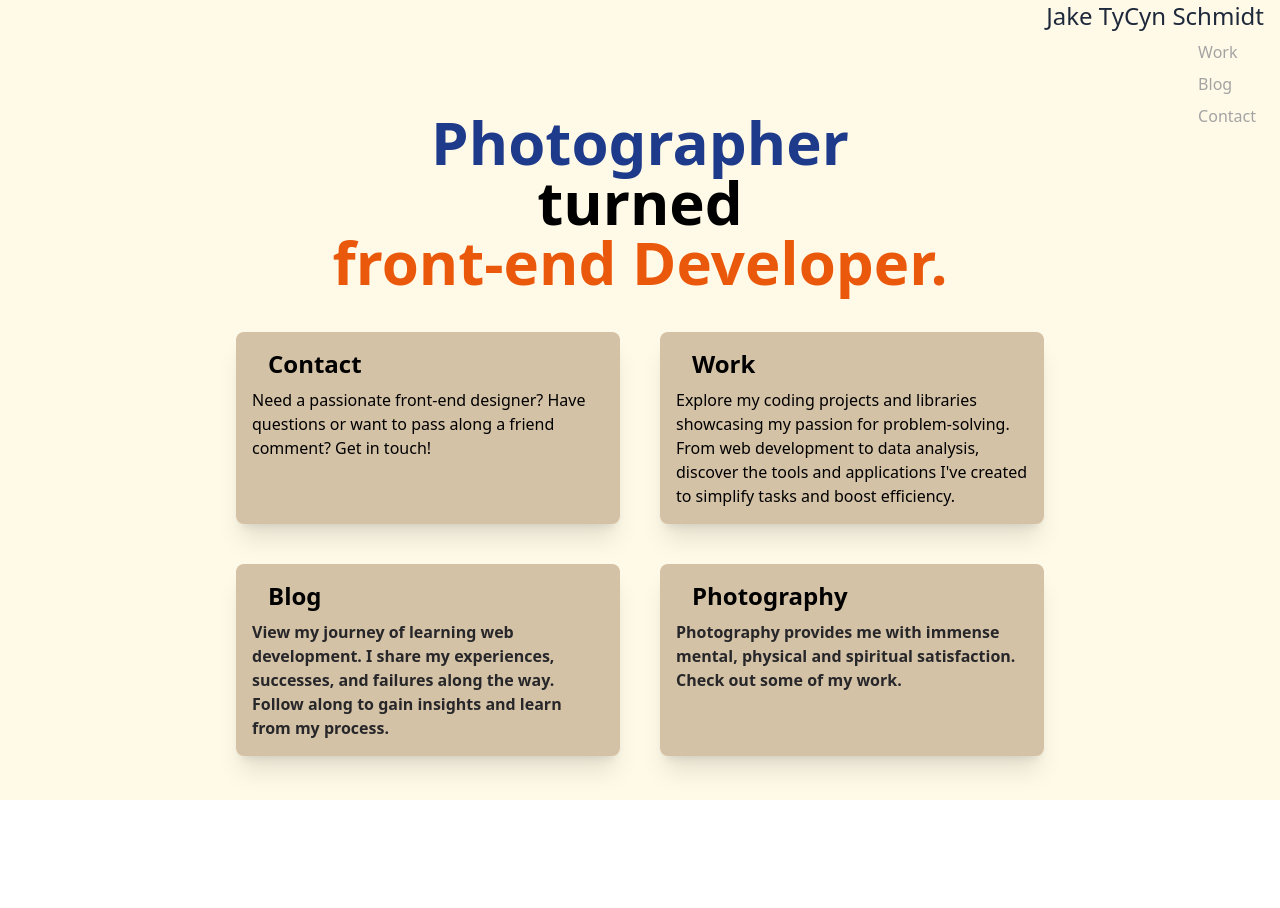
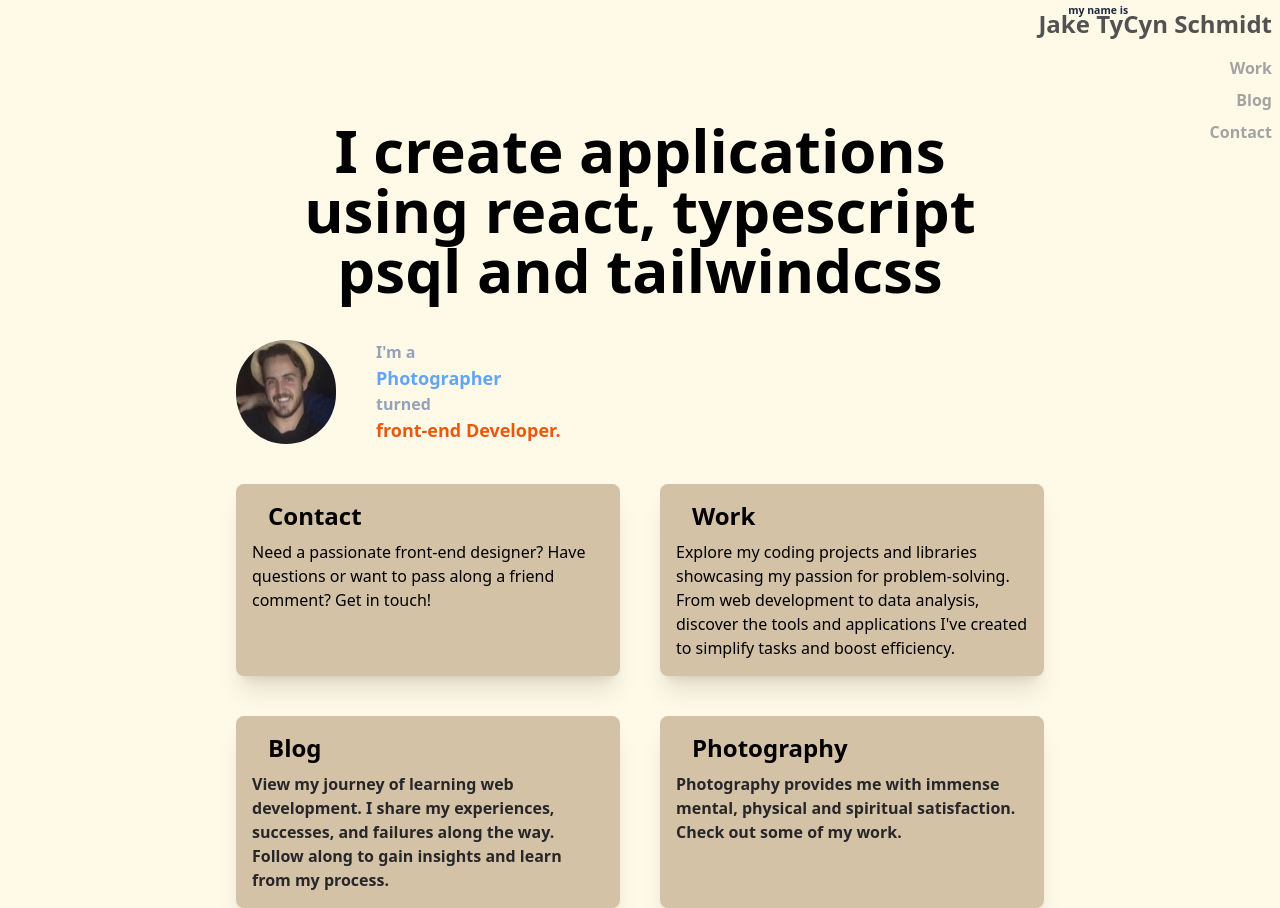
Before and after one commit to jaketycyn/jake-tycyn-schmidt-blog, a Next.js app: page / in a window 1280 px wide. Before the commit the page ends 800 px from the top, so only its background shows below. Built offline with nearby package versions, Linux system fonts and the light colour scheme.

Commit message:
style - homepage

```diff
--- a/app/layout.tsx
+++ b/app/layout.tsx
@@ -14,20 +14,23 @@ export default function RootLayout({
   const header = (
     <header>
       <div className="flex flex-row justify-end ">
-        <div className="text-slate-800">
+        <div className="text-slate-800 font-semibold">
           <Link href="/">
-            <h1 className="flex text-2xl items-center  my-auto h-full mr-4">
+            <p className="text-left -mb-3 text-sm scale-75 font-semibold">
+              my name is
+            </p>
+            <h1 className="flex text-2xl text-right text-neutral-600 my-auto h-full mr-2 hover:underline hover:text-orange-400 decoration-black decoration-2 transition ease-in-out delay-75">
               Jake TyCyn Schmidt
             </h1>
           </Link>
-          <nav className="flex flex-col text-neutral-400 absolute right-0 space-y-2 mr-6 mt-2">
+          <nav className="flex flex-col text-neutral-400 absolute right-0 space-y-2 mr-2 mt-2">
             <Link href={"/work"}>
-              <p className="hover:underline hover:text-orange-400 decoration-black decoration-2 transition ease-in-out delay-75">
+              <p className="hover:underline hover:text-orange-400 decoration-black decoration-2 transition ease-in-out delay-75 text-right">
                 Work
               </p>
             </Link>
             <Link href={"/blog"}>
-              <p className="hover:underline hover:text-orange-400 decoration-black decoration-2 transition ease-in-out delay-75">
+              <p className="hover:underline hover:text-orange-400 decoration-black decoration-2 transition ease-in-out delay-75 text-right">
                 Blog
               </p>
             </Link>
@@ -35,7 +38,7 @@ export default function RootLayout({
               <p>Photography</p>
             </Link> */}
             <Link href={"/contact"}>
-              <p className="hover:underline hover:text-orange-400 decoration-black decoration-2 transition ease-in-out delay-75">
+              <p className="hover:underline hover:text-orange-400 decoration-black decoration-2 transition ease-in-out delay-75 text-right">
                 Contact
               </p>
             </Link>
--- a/app/page.tsx
+++ b/app/page.tsx
@@ -1,5 +1,6 @@
 import getPostMetadata from "@/components/getPostMetadata";
 import PostPreview from "@/components/PostPreview";
+import Image from "next/image";
 import Link from "next/link";
 
 const HomePage = () => {
@@ -10,16 +11,43 @@ const HomePage = () => {
 
   return (
     <div className="grid grid-cols-2 gap-10 mt-20 scrollbar-hide  ">
-      {/* Intro Section */}
+      {/* Headline Section */}
       <div className="col-start-1 col-end-3 text-center text-6xl font-semibold">
-        <h1 className="text-blue-900">Photographer</h1>
-        <h1>turned</h1>
-        <h1 className="text-orange-600">front-end Developer.</h1>
+        <h1>I create applications</h1>
+        <h1>using react, typescript </h1>
+        <h1>psql and tailwindcss</h1>
+      </div>
+      {/* LeftSide Text + Photo */}
+
+      <div className="col-start-1 col-end-3">
+        <div className="flex flex-row">
+          <Image
+            src={"/images/jaketycynschmidt_headshot.jpg"}
+            width="100"
+            height="100"
+            alt="headshot"
+            className="rounded-full hover:scale-115 border-orange-400 border-0 hover:border-2 decoration-orange-400"
+          />
+          <div className="flex flex-col ml-10 font-semibold">
+            <p className="text-slate-400">I&apos;m a </p>
+            <Link href={"/photography"}>
+              <h1 className="text-blue-400 text-lg hover:scale-110 ease-in duration-150 hover:underline decoration-black decoration-2">
+                Photographer
+              </h1>
+            </Link>
+            <p className="text-slate-400">turned</p>
+            <Link href={"/work"}>
+              <h1 className="text-orange-600 text-lg hover:scale-110 ease-in duration-150 hover:underline decoration-black decoration-2">
+                front-end Developer.
+              </h1>
+            </Link>
+          </div>
+        </div>
       </div>
 
       {/* Link Section */}
       <Link href={"/contact"}>
-        <div className=" w-96 h-48 bg-yellow-900/30 hover:scale-105 transition-900 transition shadow-xl rounded-lg">
+        <div className=" w-96 h-48 bg-yellow-900/30 transition ease-in duration-200 hover:scale-105 shadow-xl rounded-lg ">
           <div className="p-4 group">
             <h2 className="text-2xl mb-2 font-semibold ml-4 group-hover:text-blue-400">
               Contact
@@ -32,7 +60,7 @@ const HomePage = () => {
         </div>
       </Link>
       <Link href={"/work"}>
-        <div className="w-96 h-48 bg-yellow-900/30 hover:scale-105 transition-900 transition shadow-xl rounded-lg">
+        <div className=" w-96 h-48 bg-yellow-900/30 transition ease-in duration-200 hover:scale-105 shadow-xl rounded-lg ">
           <div className="p-4 group">
             <h2 className="text-2xl mb-2 font-semibold ml-4 group-hover:text-blue-400">
               Work
@@ -47,7 +75,7 @@ const HomePage = () => {
         </div>
       </Link>
       <Link href={"/blog"}>
-        <div className=" w-96 h-48 bg-yellow-900/30 hover:scale-105 transition-900 transition shadow-xl rounded-lg">
+        <div className="  w-96 h-48 bg-yellow-900/30 transition ease-in duration-200 hover:scale-105 shadow-xl rounded-lg">
           <div className="p-4 group">
             <h2 className="text-2xl mb-2 font-semibold ml-4 group-hover:text-blue-400 ">
               Blog
@@ -61,7 +89,7 @@ const HomePage = () => {
         </div>
       </Link>
       <Link href={"/photography"}>
-        <div className=" w-96 h-48 bg-yellow-900/30 hover:scale-105 transition-900 transition shadow-xl rounded-lg">
+        <div className="  w-96 h-48 bg-yellow-900/30 transition ease-in duration-200 hover:scale-105 shadow-xl rounded-lg">
           <div className="p-4 group">
             <h2 className="text-2xl mb-2 font-semibold ml-4 group-hover:text-blue-400">
               Photography
```
Also changed, not shown: public/images/jaketycynschmidt_headshot.jpg (added).
